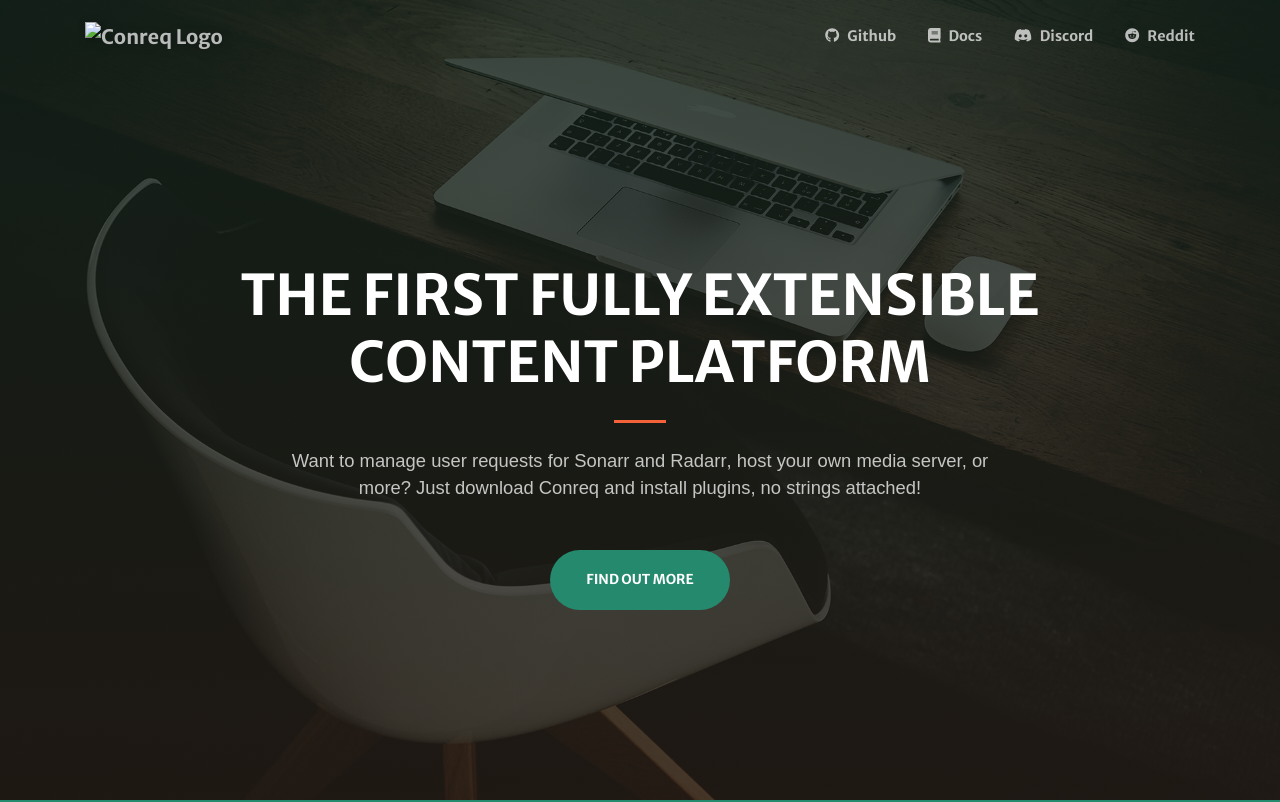
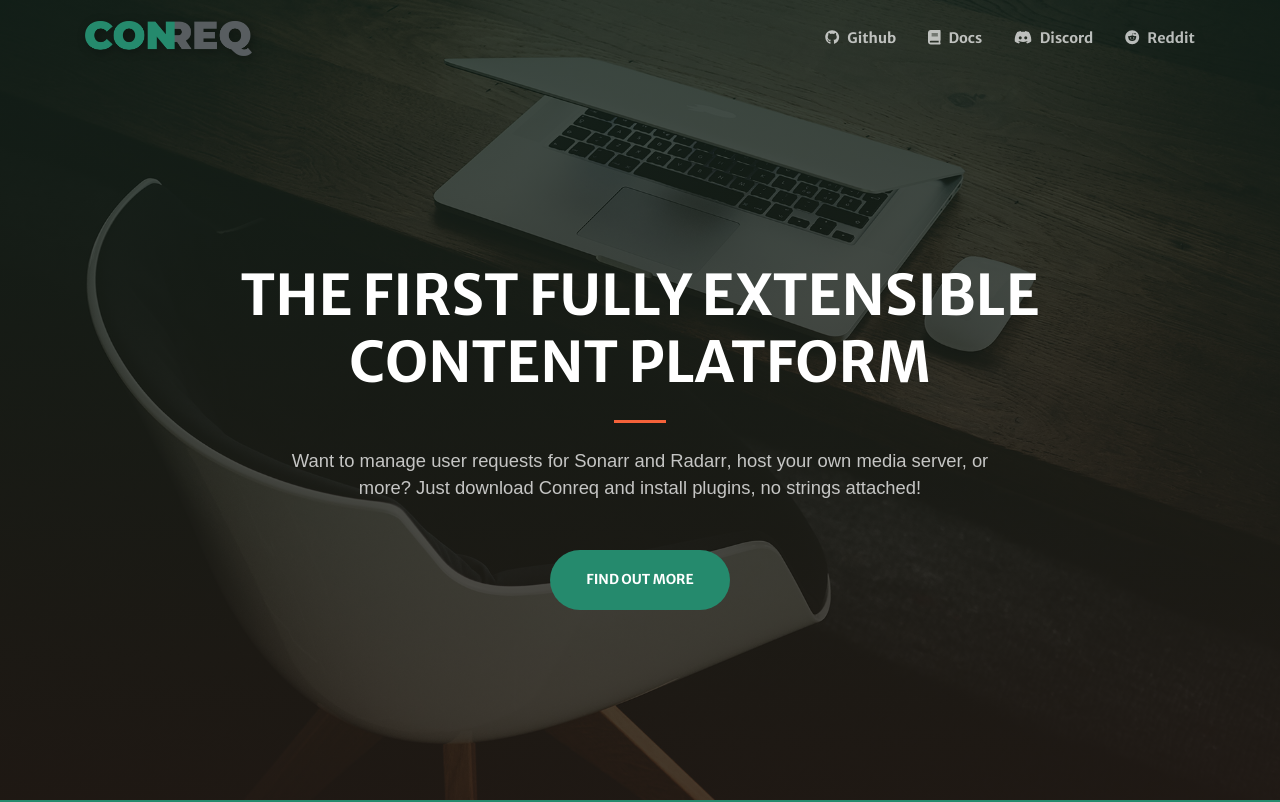
Before and after one commit to Archmonger/Conreq-Landing, a plain HTML site: page index.html in a window 1280 px wide. Shown: the top 802 px of the page. Drawn offline with nearby package versions, Linux system fonts and the light colour scheme; the site is published under a folder, as on GitHub Pages, so addresses that start at the root find nothing.

Commit message:
fix logo

```diff
--- a/index.html
+++ b/index.html
@@ -26,7 +26,7 @@
     <!-- Navigation-->
     <nav class="navbar navbar-expand-lg navbar-light fixed-top py-3" id="mainNav">
         <div class="container">
-            <a class="navbar-brand js-scroll-trigger" href="#page-top"><img src="/assets/conreq_logo_dark.png"
+            <a class="navbar-brand js-scroll-trigger" href="#page-top"><img src="assets/conreq_logo_dark.png"
                     alt="Conreq Logo" height="35px"></a>
             <button class="navbar-toggler navbar-toggler-right" type="button" data-toggle="collapse"
                 data-target="#navbarResponsive" aria-controls="navbarResponsive" aria-expanded="false"
```
